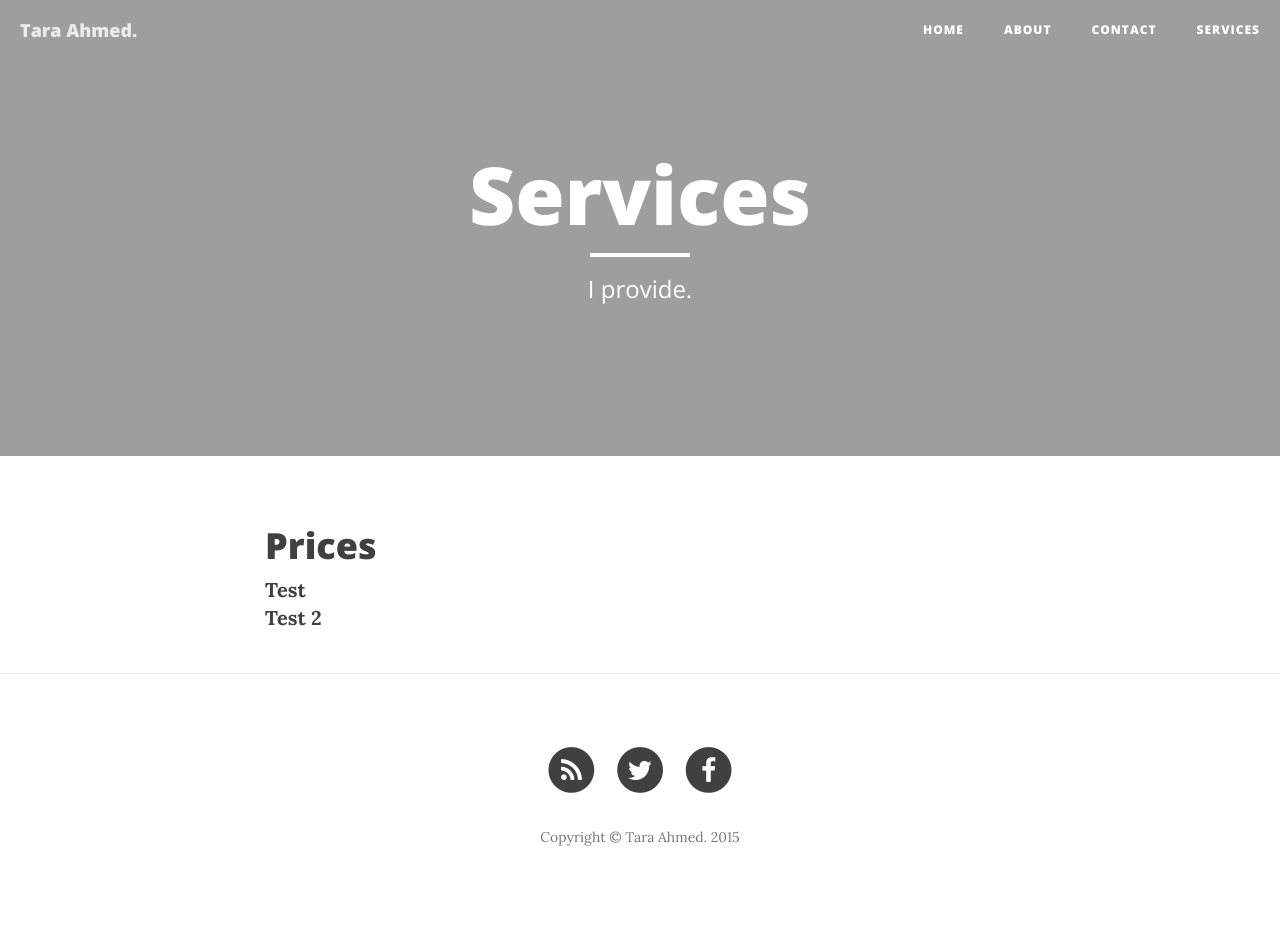
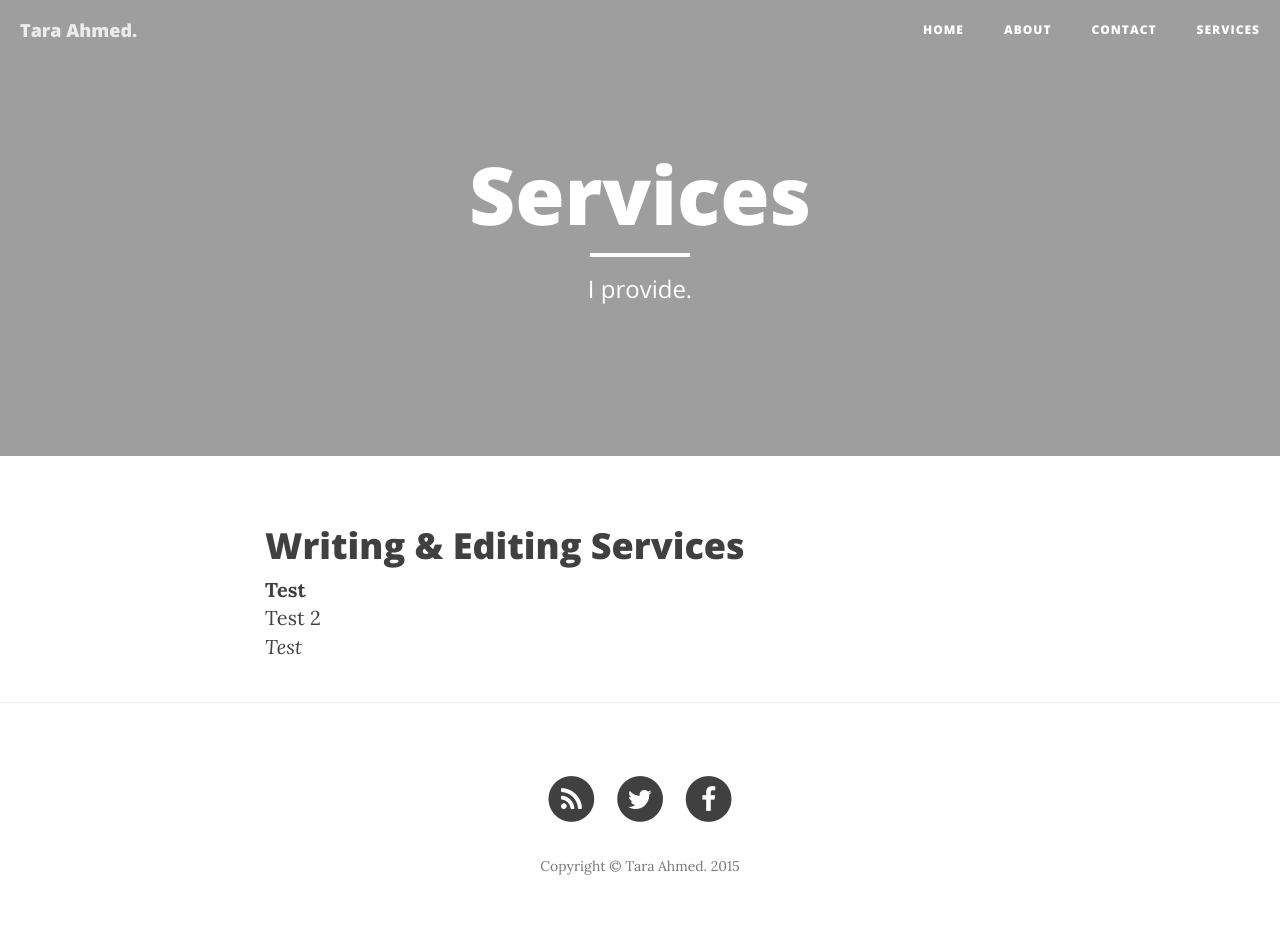
Before and after one commit to taraahmed/taraahmed.github.io, a Jekyll site: the page built from services.html, in a window 1280 px wide. Built offline with Jekyll 4.4.1, drawn with Linux system fonts in a browser that asks for light colours; nearby versions of some CDN libraries; before the commit the page ends 913 px from its top, so only the background shows below that.

Commit message:
Test again.

```diff
--- a/services.html
+++ b/services.html
@@ -5,8 +5,9 @@ description: "I provide."
 header-img: "img/about-bg.jpg"
 ---
 
-<h1>Prices</h1>
+<h1>Writing & Editing Services</h1>
 <dl>
   <dt>Test</dt>
-  <dt>Test 2</dt>
+  <dd>Test 2</dd>
+  <dfn>Test</dfn>
 </dl>
```
